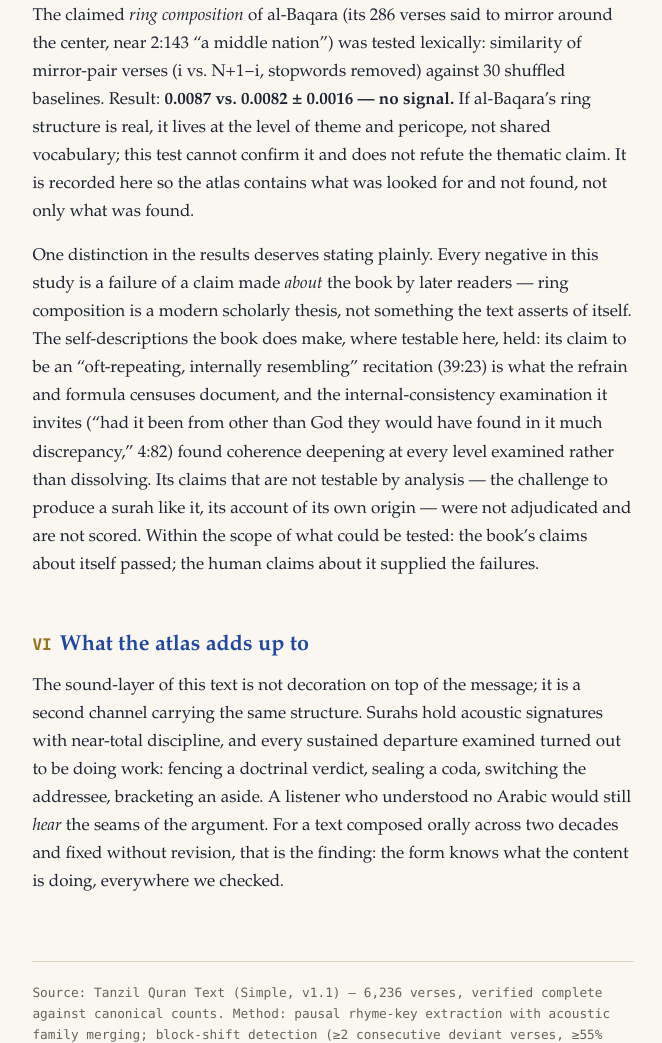
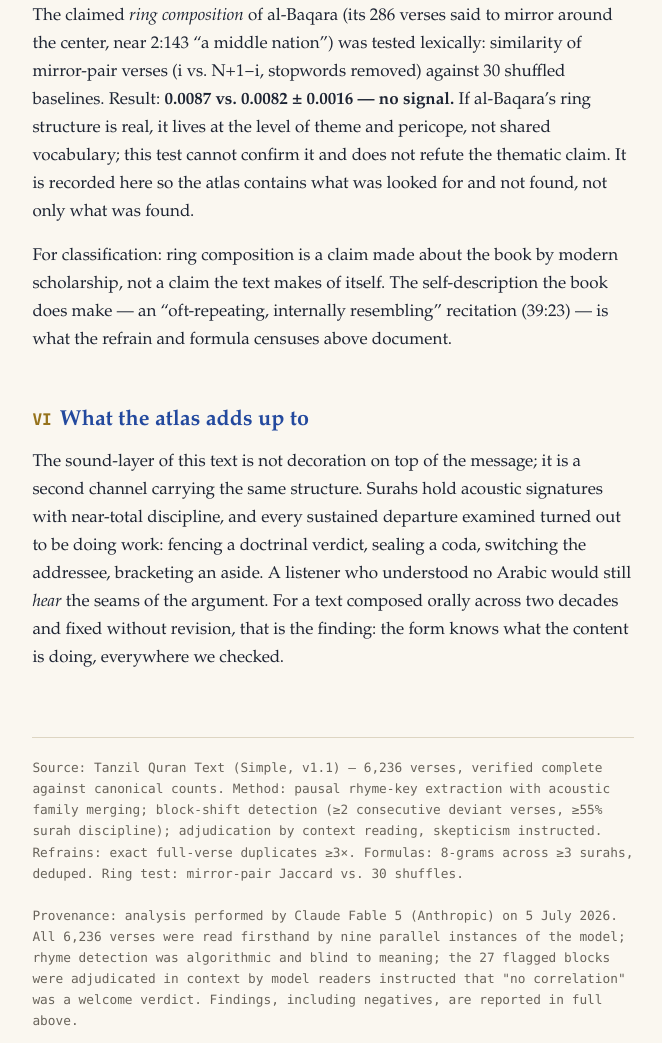
Before and after one commit to HashimTheArab/quran-sound-atlas, a plain HTML site: page index.html in a window 1280 px wide. Shown: the part 7262-8305 px from the top of the page, without its empty margins (307-969 px from the left). Drawn offline with Linux system fonts and the light colour scheme.

Commit message:
Trim Section V note to neutral classification; verdict framing stays on Takeaway page
Co-Authored-By: Claude Fable 5 <noreply@anthropic.com>

```diff
--- a/index.html
+++ b/index.html
@@ -131,7 +131,7 @@
 
 <h2><span class="no">V</span>A negative result, reported as one</h2>
 <p>The claimed <em>ring composition</em> of al-Baqara (its 286 verses said to mirror around the center, near 2:143 &ldquo;a middle nation&rdquo;) was tested lexically: similarity of mirror-pair verses (i vs. N+1&minus;i, stopwords removed) against 30 shuffled baselines. Result: <b>0.0087 vs. 0.0082 &plusmn; 0.0016 &mdash; no signal.</b> If al-Baqara&rsquo;s ring structure is real, it lives at the level of theme and pericope, not shared vocabulary; this test cannot confirm it and does not refute the thematic claim. It is recorded here so the atlas contains what was looked for and not found, not only what was found.</p>
-<p>One distinction in the results deserves stating plainly. Every negative in this study is a failure of a claim made <em>about</em> the book by later readers &mdash; ring composition is a modern scholarly thesis, not something the text asserts of itself. The self-descriptions the book does make, where testable here, held: its claim to be an &ldquo;oft-repeating, internally resembling&rdquo; recitation (39:23) is what the refrain and formula censuses document, and the internal-consistency examination it invites (&ldquo;had it been from other than God they would have found in it much discrepancy,&rdquo; 4:82) found coherence deepening at every level examined rather than dissolving. Its claims that are not testable by analysis &mdash; the challenge to produce a surah like it, its account of its own origin &mdash; were not adjudicated and are not scored. Within the scope of what could be tested: the book&rsquo;s claims about itself passed; the human claims about it supplied the failures.</p>
+<p>For classification: ring composition is a claim made about the book by modern scholarship, not a claim the text makes of itself. The self-description the book does make &mdash; an &ldquo;oft-repeating, internally resembling&rdquo; recitation (39:23) &mdash; is what the refrain and formula censuses above document.</p>
 
 <h2><span class="no">VI</span>What the atlas adds up to</h2>
 <p>The sound-layer of this text is not decoration on top of the message; it is a second channel carrying the same structure. Surahs hold acoustic signatures with near-total discipline, and every sustained departure examined turned out to be doing work: fencing a doctrinal verdict, sealing a coda, switching the addressee, bracketing an aside. A listener who understood no Arabic would still <em>hear</em> the seams of the argument. For a text composed orally across two decades and fixed without revision, that is the finding: the form knows what the content is doing, everywhere we checked.</p>
```
